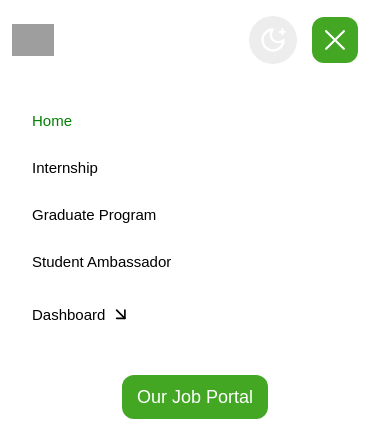
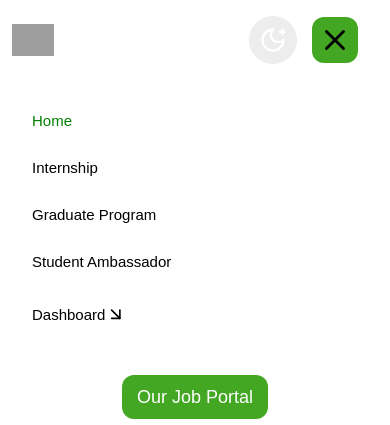
Before and after one commit to hamzakhan-std25/internee-website-clone, a React (Vite) app: page / in a window 390 px wide. Both pictures are taken after a click on the button 335 px from the left and 40 px from the top of the page. Shown: the top 425 px of the page. Built offline with nearby package versions, Linux system fonts and the light colour scheme; grey boxes are pictures that could not be loaded.

Commit message:
update navbar

```diff
--- a/src/components/NavLinks.jsx
+++ b/src/components/NavLinks.jsx
@@ -2,18 +2,48 @@ import React from 'react'
 import { NavLink } from 'react-router-dom'
 
 export default function NavLinks({ isSmallScreen }) {
+    const links = [
+        { path: "/", label: "Home" },
+        { path: "/internship", label: "Internship" },
+        { path: "/graduateProgram", label: "Graduate Program" },
+        { path: "/studentAmbassador", label: "Student Ambassador" },
+    ];
+
     return (
         <ul className={isSmallScreen ? "list-menu" : "menu"}>
-            <li><NavLink to="/" style={navStyle} >Home</NavLink> </li>
-            <li><NavLink to="/internship" style={navStyle} >Internship</NavLink> </li>
-            <li><NavLink to="/graduateProgram" style={navStyle}>Graduate Program</NavLink> </li>
-            <li><NavLink to="/studentAmbassador" style={navStyle}>Student Ambassador</NavLink> </li>
-            {isSmallScreen && <li>Dashboard <svg xmlns="http://www.w3.org/2000/svg" width="20" height="20" viewBox="0 0 24 24" fill="none" stroke="currentColor" stroke-width="2" stroke-linecap="round" stroke-linejoin="round" class="transform rotate-45">
-                <path d="M5 12h14"></path>
-                <path d="m12 5 7 7-7 7"></path>
-            </svg></li>}
+            {links.map(({ path, label }) => (
+                <li key={path}>
+                    <NavLink to={path} style={navStyle}>
+                        {label}
+                    </NavLink>
+                </li>
+            ))}
+
+            {isSmallScreen && (
+                <li>
+                    <NavLink to="/dashboard" style={navStyle}>
+                        Dashboard
+                        <svg
+                            xmlns="http://www.w3.org/2000/svg"
+                            width="20"
+                            height="20"
+                            viewBox="0 0 24 24"
+                            fill="none"
+                            stroke="currentColor"
+                            strokeWidth="2"
+                            strokeLinecap="round"
+                            strokeLinejoin="round"
+                            className="transform rotate-45 ml-1"
+                            aria-label="Go to Dashboard"
+                        >
+                            <path d="M5 12h14"></path>
+                            <path d="m12 5 7 7-7 7"></path>
+                        </svg>
+                    </NavLink>
+                </li>
+            )}
         </ul>
-    )
+    );
 }
 
 // Style for active link
--- a/src/components/Navbar.jsx
+++ b/src/components/Navbar.jsx
@@ -1,51 +1,80 @@
-import React, { useEffect } from 'react'
-import { useState } from 'react'
-import { NavLink } from 'react-router-dom'
+import React, { useEffect, useState, useRef } from 'react';
+import { NavLink } from 'react-router-dom';
 
-import logo from '../assets/icons/logo.png'
-import white_logo from '../assets/icons/white-internee.png'
-import profile_pic from '../assets/images/profile_pic.avif'
-import NavLinks from './NavLinks'
-
+import logo from '../assets/icons/logo.png';
+import white_logo from '../assets/icons/white-internee.png';
+import profile_pic from '../assets/images/profile_pic.avif';
+import NavLinks from './NavLinks';
 
 export default function Navbar() {
+  const [isDarkMode, setIsDarkMode] = useState(false);
+  const [isOpen, setIsOpen] = useState(false);
 
-  const [isDarkMode, setIsDarkMode] = useState(false);
+  const menuRef = useRef(null); // ✅ reference for mobile menu
 
-  const [isOpen, setIsOpen] = useState(false);
+  // ✅ Load theme from localStorage when component mounts
+  useEffect(() => {
+    const savedTheme = localStorage.getItem('theme');
+    if (savedTheme === 'dark') {
+      setIsDarkMode(true);
+      document.documentElement.setAttribute('data-theme', 'dark');
+    }
+  }, []);
 
   const toggleMenu = () => {
     setIsOpen(!isOpen);
   };
 
+  const changeTheme = () => {
+    const newTheme = isDarkMode ? 'light' : 'dark';
+    setIsDarkMode(!isDarkMode);
+    document.documentElement.setAttribute('data-theme', newTheme);
+    localStorage.setItem('theme', newTheme);
+  };
 
+  // ✅ Close menu on outside click
+  useEffect(() => {
+    const handleClickOutside = (event) => {
+      if (menuRef.current && !menuRef.current.contains(event.target) && !event.target.closest(".hamburger")) {
+        setIsOpen(false);
+      }
+    };
 
-  const changeTheme = () => {
-    setIsDarkMode(!isDarkMode);
-    const htmlElement = document.documentElement;
-    if (htmlElement.getAttribute('data-theme') === "dark") {
-      htmlElement.setAttribute('data-theme', 'light');
-      localStorage.setItem('theme', 'light');
+    if (isOpen) {
+      document.addEventListener("mousedown", handleClickOutside);
     }
-    else {
-      htmlElement.setAttribute('data-theme', 'dark');
-      localStorage.setItem('theme', 'dark');
-    }
-  }
+
+    return () => {
+      document.removeEventListener("mousedown", handleClickOutside);
+    };
+  }, [isOpen]);
 
   return (
     <nav>
-      <div className='nav-bar'>
-        <img src={isDarkMode ? white_logo : logo} alt="logo" className="logo" />
-        <NavLinks isSmallScreen={false}/>
+      <div className="nav-bar">
+        <img
+          src={isDarkMode ? white_logo : logo}
+          alt="logo"
+          className="logo"
+        />
+
+        {/* Desktop Menu */}
+        <NavLinks isSmallScreen={false} />
+
         <div className="menu-btns">
-          <a href="#" className='btn-green'>Job portal</a>
-          <a href="#" className='btn-green btn-bottom'>Sign in</a>
-          <div className="user-profile"><img src={profile_pic} alt="profile pic" /></div>
+          <NavLink to="/jobs" className="btn-green">Job portal</NavLink>
+          <NavLink to="/signin" className="btn-green btn-bottom">Sign in</NavLink>
+
+          <div className="user-profile">
+            <img src={profile_pic} alt="profile pic" />
+          </div>
+
+          {/* Dark/Light Theme Toggle */}
           <div className="theme-btn" onClick={changeTheme}>
-            {isDarkMode ?
-              <svg xmlns="http://www.w3.org/2000/svg" width="24" height="24" viewBox="0 0 24 24" fill="none" stroke="currentColor"
-                stroke-width="2" stroke-linecap="round" stroke-linejoin="round">
+            {isDarkMode ? (
+              <svg xmlns="http://www.w3.org/2000/svg" width="24" height="24"
+                viewBox="0 0 24 24" fill="none" stroke="currentColor"
+                strokeWidth="2" strokeLinecap="round" strokeLinejoin="round">
                 <circle cx="12" cy="12" r="4"></circle>
                 <path d="M12 4h.01"></path>
                 <path d="M20 12h.01"></path>
@@ -56,29 +85,42 @@ export default function Navbar() {
                 <path d="M6.343 17.657h.01"></path>
                 <path d="M6.343 6.343h.01"></path>
               </svg>
-
-              : <svg xmlns="http://www.w3.org/2000/svg" width="24" height="24" viewBox="0 0 24 24" fill="none" stroke="currentColor" stroke-width="2" stroke-linecap="round" stroke-linejoin="round" >
+            ) : (
+              <svg xmlns="http://www.w3.org/2000/svg" width="24" height="24"
+                viewBox="0 0 24 24" fill="none" stroke="currentColor"
+                strokeWidth="2" strokeLinecap="round" strokeLinejoin="round">
                 <path d="M12 3a6 6 0 0 0 9 9 9 9 0 1 1-9-9"></path>
                 <path d="M20 3v4"></path>
                 <path d="M22 5h-4"></path>
               </svg>
-            }
-
+            )}
           </div>
 
-          <button onClick={toggleMenu} className="hamburger">
-            {isOpen ?
-              <svg clip-rule="evenodd" fill-rule="evenodd" fill="white" stroke-linejoin="round" stroke-miterlimit="2" viewBox="0 0 24 24" xmlns="http://www.w3.org/2000/svg"><path d="m12 10.93 5.719-5.72c.146-.146.339-.219.531-.219.404 0 .75.324.75.749 0 .193-.073.385-.219.532l-5.72 5.719 5.719 5.719c.147.147.22.339.22.531 0 .427-.349.75-.75.75-.192 0-.385-.073-.531-.219l-5.719-5.719-5.719 5.719c-.146.146-.339.219-.531.219-.401 0-.75-.323-.75-.75 0-.192.073-.384.22-.531l5.719-5.719-5.72-5.719c-.146-.147-.219-.339-.219-.532 0-.425.346-.749.75-.749.192 0 .385.073.531.219z" /></svg>
-              : <svg clip-rule="evenodd" fill-rule="evenodd" fill='white' stroke-linejoin="round" stroke-miterlimit="2" viewBox="0 0 24 24" xmlns="http://www.w3.org/2000/svg"><path d="m22 16.75c0-.414-.336-.75-.75-.75h-18.5c-.414 0-.75.336-.75.75s.336.75.75.75h18.5c.414 0 .75-.336.75-.75zm0-5c0-.414-.336-.75-.75-.75h-18.5c-.414 0-.75.336-.75.75s.336.75.75.75h18.5c.414 0 .75-.336.75-.75zm0-5c0-.414-.336-.75-.75-.75h-18.5c-.414 0-.75.336-.75.75s.336.75.75.75h18.5c.414 0 .75-.336.75-.75z" fill-rule="nonzero" /></svg>}
+          {/* Hamburger Menu Toggle */}
+          <button onClick={toggleMenu} className="hamburger" aria-label="Toggle Menu">
+            {isOpen ? (
+              <svg viewBox="0 0 24 24" xmlns="http://www.w3.org/2000/svg"
+                fill="white" stroke="currentColor" strokeWidth="2"
+                strokeLinecap="round" strokeLinejoin="round">
+                <path d="M18 6L6 18M6 6l12 12" /> {/* ❌ cross icon */}
+              </svg>
+            ) : (
+              <svg viewBox="0 0 24 24" xmlns="http://www.w3.org/2000/svg"
+                fill="white" stroke="currentColor" strokeWidth="2"
+                strokeLinecap="round" strokeLinejoin="round">
+                <path d="M3 6h18M3 12h18M3 18h18" /> {/* ☰ menu icon */}
+              </svg>
+            )}
           </button>
         </div>
-
       </div>
 
-      {isOpen &&
-        <NavLinks isSmallScreen={true} />
-      }
-
+      {/* Mobile Menu with outside click ref */}
+      {isOpen && (
+        <div ref={menuRef}>
+          <NavLinks isSmallScreen={true} />
+        </div>
+      )}
     </nav>
   );
 }
--- a/src/index.css
+++ b/src/index.css
@@ -1,3 +1,5 @@
+
+
 :root {
   font-family: system-ui, Avenir, Helvetica, Arial, sans-serif;
   /* padding: 5px; */
--- a/src/styles/global.css
+++ b/src/styles/global.css
@@ -1,3 +1,5 @@
+
+
 :root {
 
     --theme-bg: #ffffff;
```
